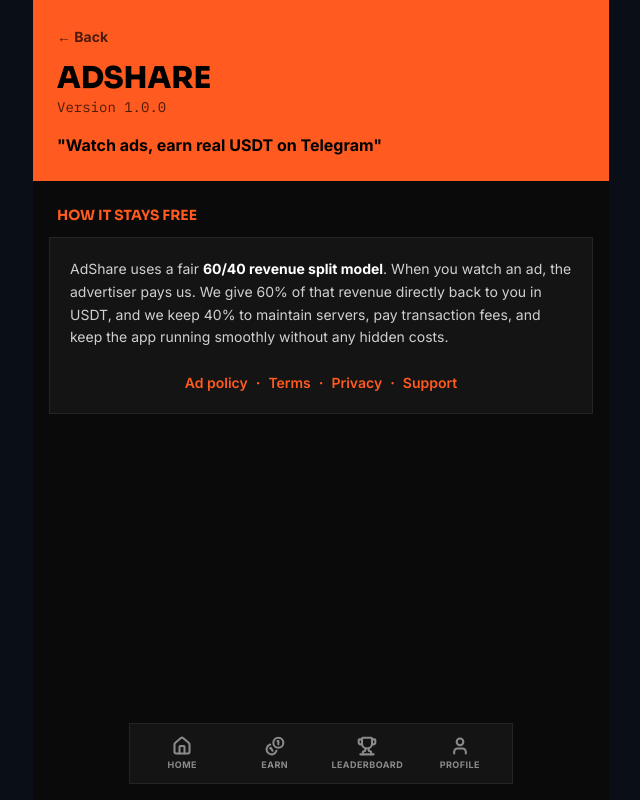
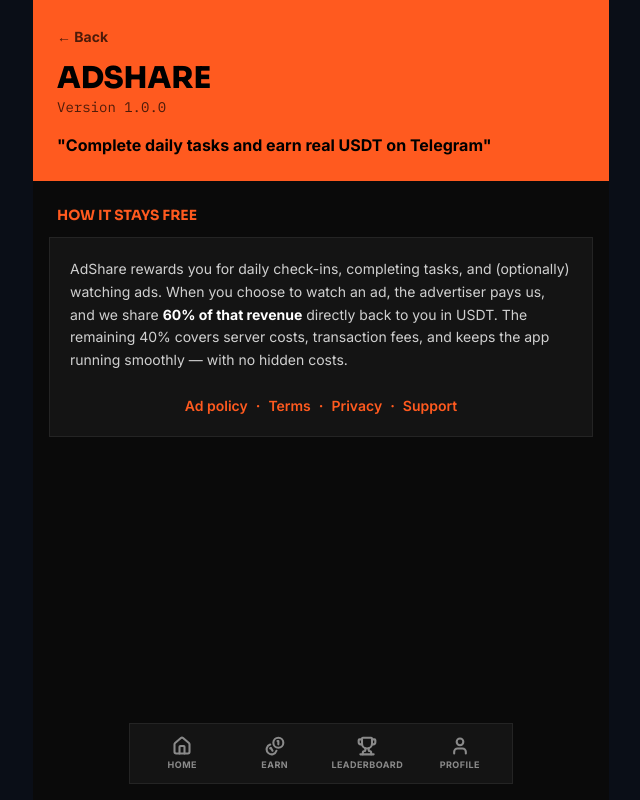
Before and after one commit to xyrox-cloud/Crypto_adss_bot, a React (Vite) app in the folder frontend/: page /about in a window 1280 px wide. Shown: the whole page, without its empty margins (319-959 px from the left). Built offline with nearby package versions, Linux system fonts and the light colour scheme; no server answers.

Commit message:
Update tagline and About section to reflect multiple earning methods

```diff
--- a/frontend/index.html
+++ b/frontend/index.html
@@ -3,8 +3,8 @@
   <head>
     <meta charset="UTF-8" />
     <meta name="viewport" content="width=device-width, initial-scale=1.0, maximum-scale=1.0, user-scalable=no" />
-    <title>AdShare — Earn USDT Watching Ads</title>
-    <meta name="description" content="Watch short ads on Telegram and earn real USDT. Withdraw directly to your BEP20 wallet." />
+    <title>AdShare — Complete tasks and earn USDT</title>
+    <meta name="description" content="Complete daily tasks and earn real USDT on Telegram. Withdraw directly to your BEP20 wallet." />
     <link rel="preconnect" href="https://fonts.googleapis.com" />
     <link rel="preconnect" href="https://fonts.gstatic.com" crossorigin />
     <link href="https://fonts.googleapis.com/css2?family=Sora:wght@400;500;600;700;800&family=Inter:wght@300;400;500;600;700&family=IBM+Plex+Mono:wght@400;500;600;700&display=swap" rel="stylesheet" />
--- a/frontend/src/pages/About.jsx
+++ b/frontend/src/pages/About.jsx
@@ -10,14 +10,14 @@
         <button onClick={() => navigate('/menu')} className="text-black/70 hover:text-black font-bold text-sm mb-4">← Back</button>
         <h1 className="text-3xl font-extrabold uppercase leading-none">AdShare</h1>
         <p className="text-black/70 font-mono text-sm mt-1">Version 1.0.0</p>
-        <p className="mt-4 font-bold">"Watch ads, earn real USDT on Telegram"</p>
+        <p className="mt-4 font-bold">"Complete daily tasks and earn real USDT on Telegram"</p>
       </div>
 
       <div className="px-4">
         <h3 className="text-secondary font-bold uppercase mb-3 text-sm pl-2">How it stays free</h3>
         <div className="bg-cardbg border border-cardborder p-5 rounded-3xl">
           <p className="text-white/80 leading-relaxed text-sm mb-6">
-            AdShare uses a fair <strong className="text-white">60/40 revenue split model</strong>. When you watch an ad, the advertiser pays us. We give 60% of that revenue directly back to you in USDT, and we keep 40% to maintain servers, pay transaction fees, and keep the app running smoothly without any hidden costs.
+            AdShare rewards you for daily check-ins, completing tasks, and (optionally) watching ads. When you choose to watch an ad, the advertiser pays us, and we share <strong className="text-white">60% of that revenue</strong> directly back to you in USDT. The remaining 40% covers server costs, transaction fees, and keeps the app running smoothly — with no hidden costs.
           </p>
 
           <div className="flex flex-wrap items-center justify-center gap-2 text-secondary text-sm font-bold">
```
